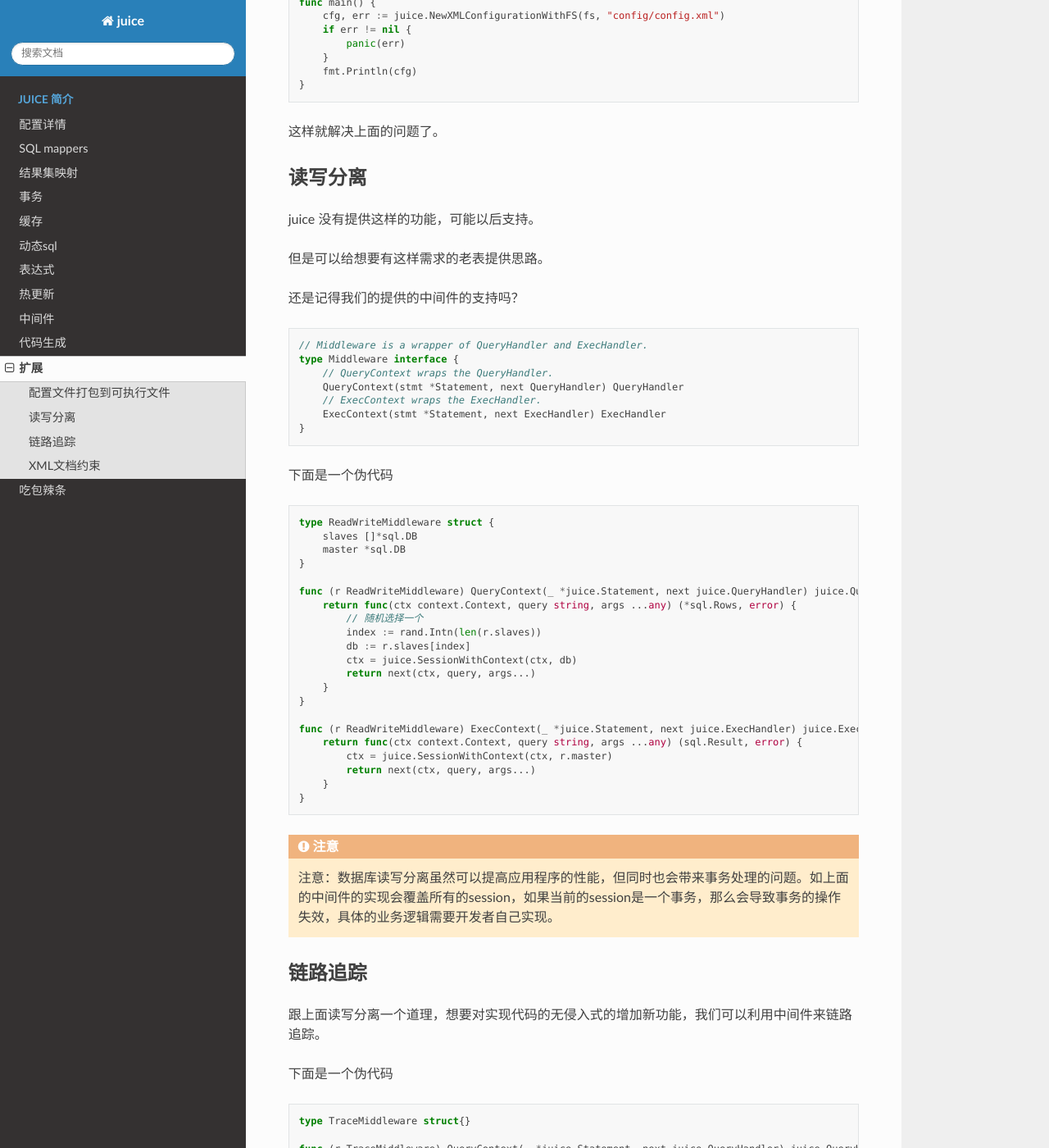
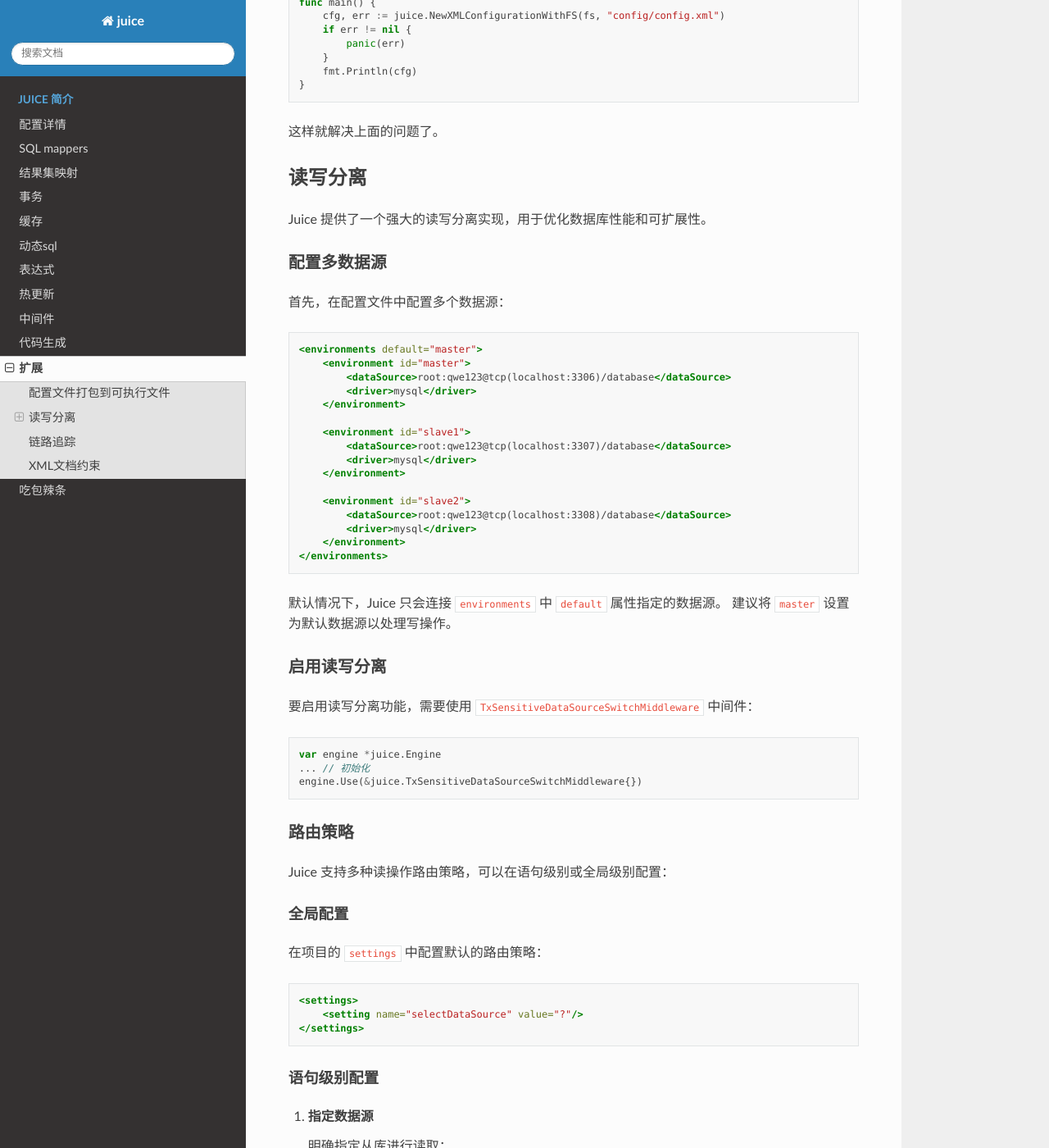
Before and after one commit to go-juicedev/juice-doc, a Sphinx documentation site: the page built from source/extension.rst, in a window 1280 px wide and 1400 px high, scrolled down 1530 px. Shown: the whole window at 82% size. Built offline with Sphinx 7.4.7 and the Read the Docs theme 3.1.0, drawn with Linux system fonts in a browser that asks for light colours; some of the changed text lies outside the part shown.

Commit message:
feat: 添加读写分离中间扩展

```diff
--- a/source/extension.rst
+++ b/source/extension.rst
@@ -87,51 +87,120 @@ juice也提供了这样的支持。
 读写分离
 --------
 
-juice 没有提供这样的功能，可能以后支持。
+Juice 提供了一个强大的读写分离实现，用于优化数据库性能和可扩展性。
 
-但是可以给想要有这样需求的老表提供思路。
+配置多数据源
+~~~~~~~~~~
 
-还是记得我们的提供的中间件的支持吗？
+首先，在配置文件中配置多个数据源：
+
+.. code-block:: xml
+
+    <environments default="master">
+        <environment id="master">
+            <dataSource>root:qwe123@tcp(localhost:3306)/database</dataSource>
+            <driver>mysql</driver>
+        </environment>
+
+        <environment id="slave1">
+            <dataSource>root:qwe123@tcp(localhost:3307)/database</dataSource>
+            <driver>mysql</driver>
+        </environment>
+
+        <environment id="slave2">
+            <dataSource>root:qwe123@tcp(localhost:3308)/database</dataSource>
+            <driver>mysql</driver>
+        </environment>
+    </environments>
+
+默认情况下，Juice 只会连接 ``environments`` 中 ``default`` 属性指定的数据源。
+建议将 ``master`` 设置为默认数据源以处理写操作。
+
+启用读写分离
+~~~~~~~~~~
+
+要启用读写分离功能，需要使用 ``TxSensitiveDataSourceSwitchMiddleware`` 中间件：
 
 .. code-block:: go
 
-    // Middleware is a wrapper of QueryHandler and ExecHandler.
-    type Middleware interface {
-        // QueryContext wraps the QueryHandler.
-        QueryContext(stmt *Statement, next QueryHandler) QueryHandler
-        // ExecContext wraps the ExecHandler.
-        ExecContext(stmt *Statement, next ExecHandler) ExecHandler
-    }
+    var engine *juice.Engine
+    ... // 初始化
+    engine.Use(&juice.TxSensitiveDataSourceSwitchMiddleware{})
 
-下面是一个伪代码
+路由策略
+~~~~~~~
 
-.. code-block:: go
+Juice 支持多种读操作路由策略，可以在语句级别或全局级别配置：
 
-    type ReadWriteMiddleware struct {
-        slaves []*sql.DB
-        master *sql.DB
-    }
+全局配置
+^^^^^^^
 
-    func (r ReadWriteMiddleware) QueryContext(_ *juice.Statement, next juice.QueryHandler) juice.QueryHandler {
-        return func(ctx context.Context, query string, args ...any) (*sql.Rows, error) {
-            // 随机选择一个
-            index := rand.Intn(len(r.slaves))
-            db := r.slaves[index]
-            ctx = juice.SessionWithContext(ctx, db)
-            return next(ctx, query, args...)
-        }
-    }
+在项目的 ``settings`` 中配置默认的路由策略：
 
-    func (r ReadWriteMiddleware) ExecContext(_ *juice.Statement, next juice.ExecHandler) juice.ExecHandler {
-        return func(ctx context.Context, query string, args ...any) (sql.Result, error) {
-            ctx = juice.SessionWithContext(ctx, r.master)
-            return next(ctx, query, args...)
-        }
-    }
+.. code-block:: xml
 
-.. attention::
+    <settings>
+        <setting name="selectDataSource" value="?"/>
+    </settings>
 
-    注意：数据库读写分离虽然可以提高应用程序的性能，但同时也会带来事务处理的问题。如上面的中间件的实现会覆盖所有的session，如果当前的session是一个事务，那么会导致事务的操作失效，具体的业务逻辑需要开发者自己实现。
+语句级别配置
+^^^^^^^^^^
+
+1. **指定数据源**
+
+   明确指定从库进行读取：
+
+   .. code-block:: xml
+
+        <select id="GetUserByID" dataSource="slave1">
+            select * from user where id = #{id}
+        </select>
+
+2. **随机路由**
+
+   使用 ``?`` 从所有可用数据源中随机选择（包括主库）：
+
+   .. code-block:: xml
+
+        <select id="GetUserByID" dataSource="?">
+            select * from user where id = #{id}
+        </select>
+
+3. **仅从库随机路由**
+
+   使用 ``?!`` 从从库中随机选择（排除主库）：
+
+   .. code-block:: xml
+
+        <select id="GetUserByID" dataSource="?!">
+            select * from user where id = #{id}
+        </select>
+
+注意：语句级别的配置优先级高于全局配置。如果语句没有配置 ``dataSource`` 属性，则使用全局配置中的 ``selectDataSource`` 值。
+
+
+事务安全
+~~~~~~~
+
+中间件具有事务感知能力，当检测到当前操作在事务中时，将不会进行数据源切换，直接使用当前事务的数据源，以保证事务的完整性和数据一致性。
+
+最佳实践
+~~~~~~~
+
+1. 所有写操作使用主库
+2. 读密集型操作使用 ``?!`` 在从库间分散负载
+3. 当需要特定从库特性时，使用显式路由（如 ``slave1``、 ``slave2`` ）
+4. 当读一致性要求不高时，可以使用 ``?`` 让主库也参与负载均衡
+
+使用场景
+~~~~~~~
+
+读写分离特别适用于：
+
+- 读操作密集的场景
+- 需要扩展读取能力
+- 需要减轻主库负载
+- 提升整体应用性能
 
 
 链路追踪
```
